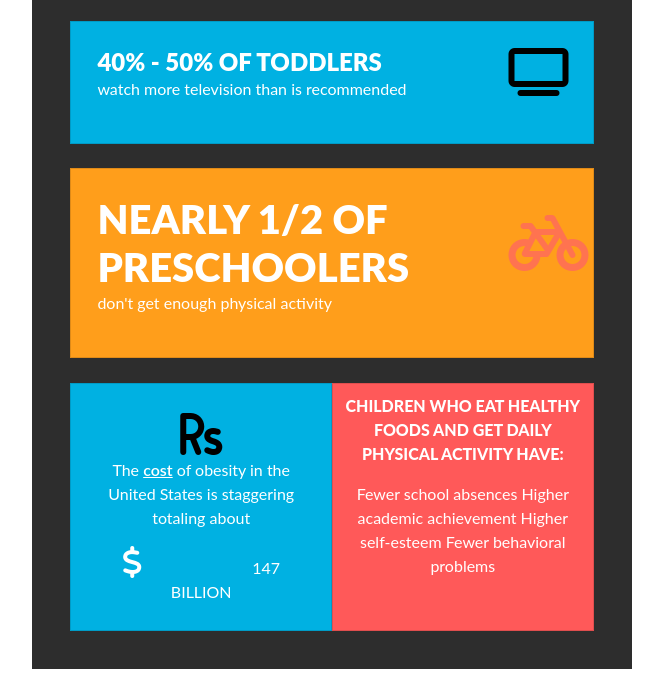
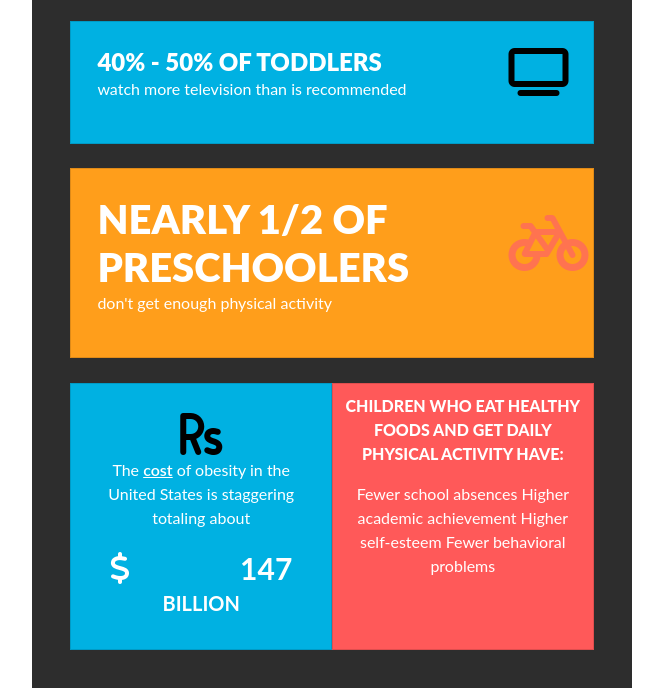
Before and after one commit to Naveenchikka/HTML_CSS, a plain HTML site: page index.html in a window 1280 px wide. Shown: the part 1370-2058 px from the top of the page, without its empty margins (308-971 px from the left). Drawn offline with nearby package versions, Linux system fonts and the light colour scheme.

Commit message:
Update index.html

```diff
--- a/index.html
+++ b/index.html
@@ -195,7 +195,9 @@
                     <p>
                         The <span style="text-decoration-line: underline;font-weight: 600;">cost</span>  of obesity in the United States is staggering totaling about
                     </p>
-                        <i class="fas fa-dollar-sign fa-2x"></i><span>147 BILLION</span>
+                        <i class="fas fa-dollar-sign fa-2x"></i><span style="font-size: 30px;font-weight: bolder;">147</span>
+                        <br>
+                        <h5 style="font-weight:bolder;">BILLION</h5>
                      </div>
                    </div>
               </div>
```
